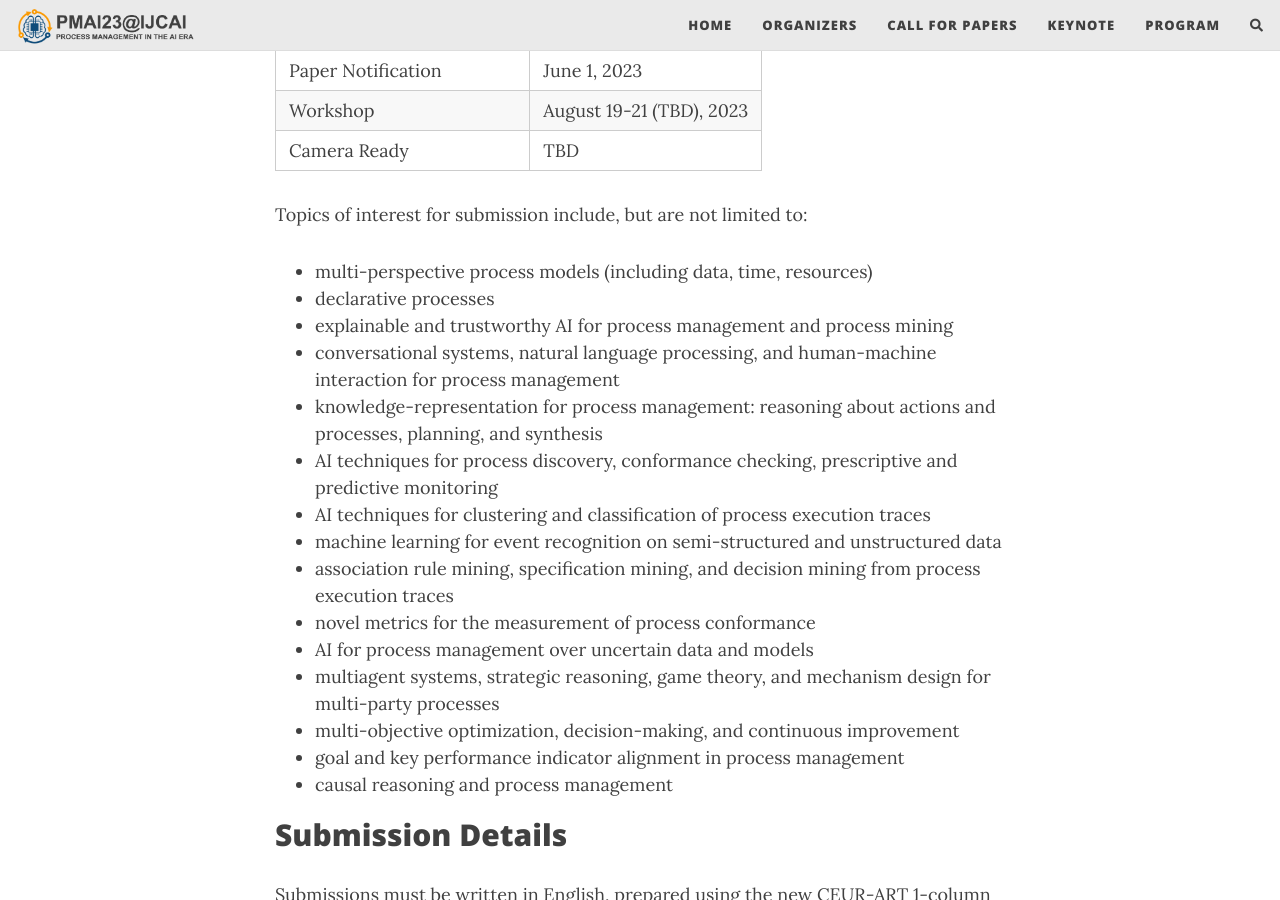
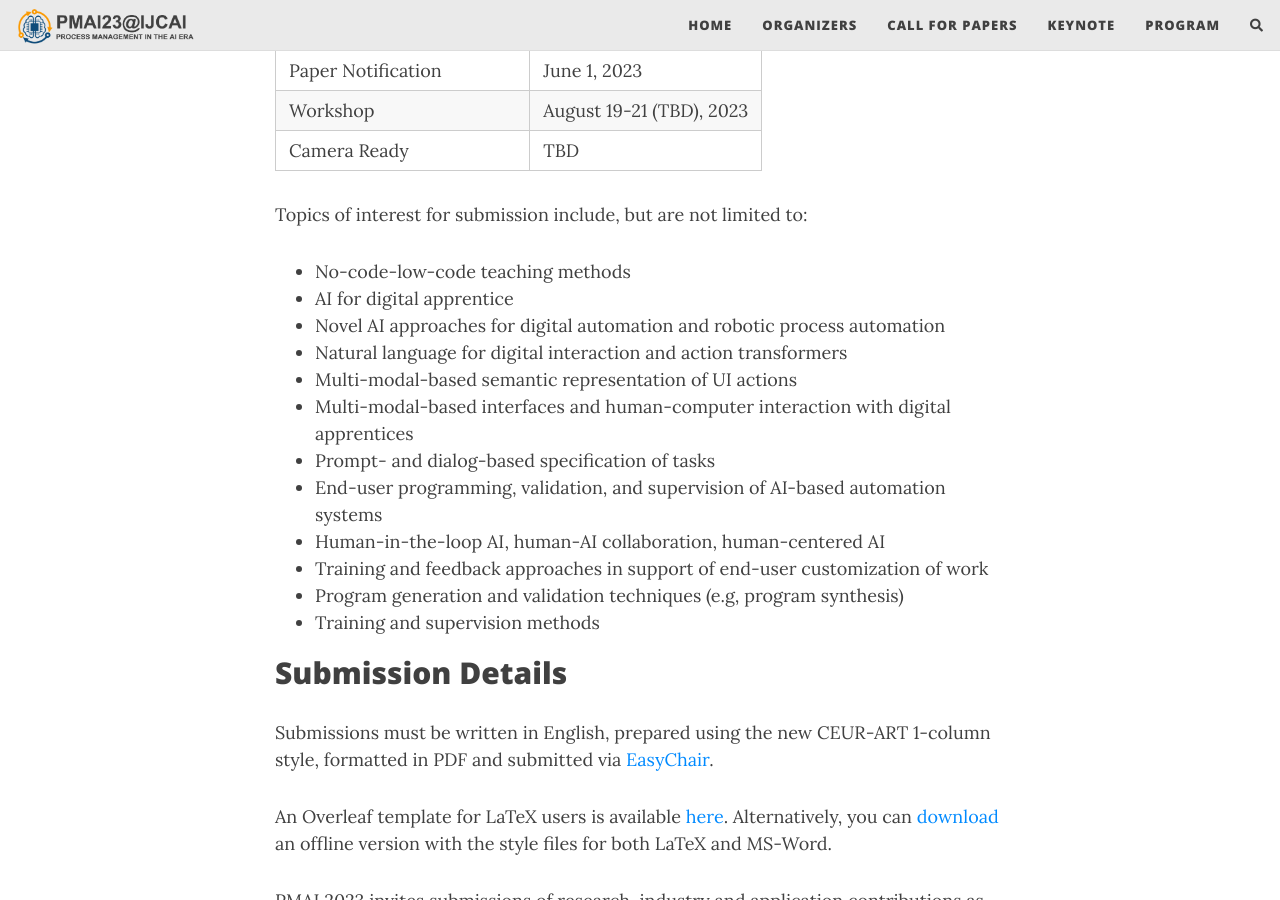
Before and after one commit to IJCAI23AutoMates/IJCAI23AutoMates..github.io, a Jekyll site: the page built from cfp.md, in a window 1280 px wide and 900 px high, scrolled down 337 px. Built offline with Jekyll 4.4.1, drawn with Linux system fonts in a browser that asks for light colours; nearby versions of some CDN libraries; comment, search, counter and statistics services are not loaded.

Commit message:
Update cfp.md

```diff
--- a/cfp.md
+++ b/cfp.md
@@ -12,21 +12,18 @@ title: Call for Papers
 | Camera Ready              | TBD                      |
 
 Topics of interest for submission include, but are not limited to:
-- multi-perspective process models (including data, time, resources)
-- declarative processes
-- explainable and trustworthy AI for process management and process mining
-- conversational systems, natural language processing, and human-machine interaction for process management
-- knowledge-representation  for process management: reasoning about actions and processes, planning, and synthesis
-- AI techniques for process discovery, conformance checking, prescriptive and predictive monitoring
-- AI techniques for clustering and classification of process execution traces
-- machine learning for event recognition on semi-structured and unstructured data
-- association rule mining, specification mining, and decision mining from process execution traces
-- novel metrics for the measurement of process conformance
-- AI for process management over uncertain data and models
-- multiagent systems, strategic reasoning, game theory, and mechanism design for multi-party processes
-- multi-objective optimization, decision-making, and continuous improvement
-- goal and key performance indicator alignment in process management
-- causal reasoning and process management
+- No-code-low-code teaching methods
+- AI for digital apprentice
+- Novel AI approaches for digital automation and robotic process automation
+- Natural language for digital interaction and action transformers
+- Multi-modal-based semantic representation of UI actions
+- Multi-modal-based interfaces and human-computer interaction with digital apprentices
+- Prompt- and dialog-based specification of tasks
+- End-user programming, validation, and supervision of AI-based automation systems
+- Human-in-the-loop AI, human-AI collaboration, human-centered AI
+- Training and feedback approaches in support of end-user customization of work
+- Program generation and validation techniques (e.g, program synthesis)
+- Training and supervision methods
 
 ## Submission Details
 
```
